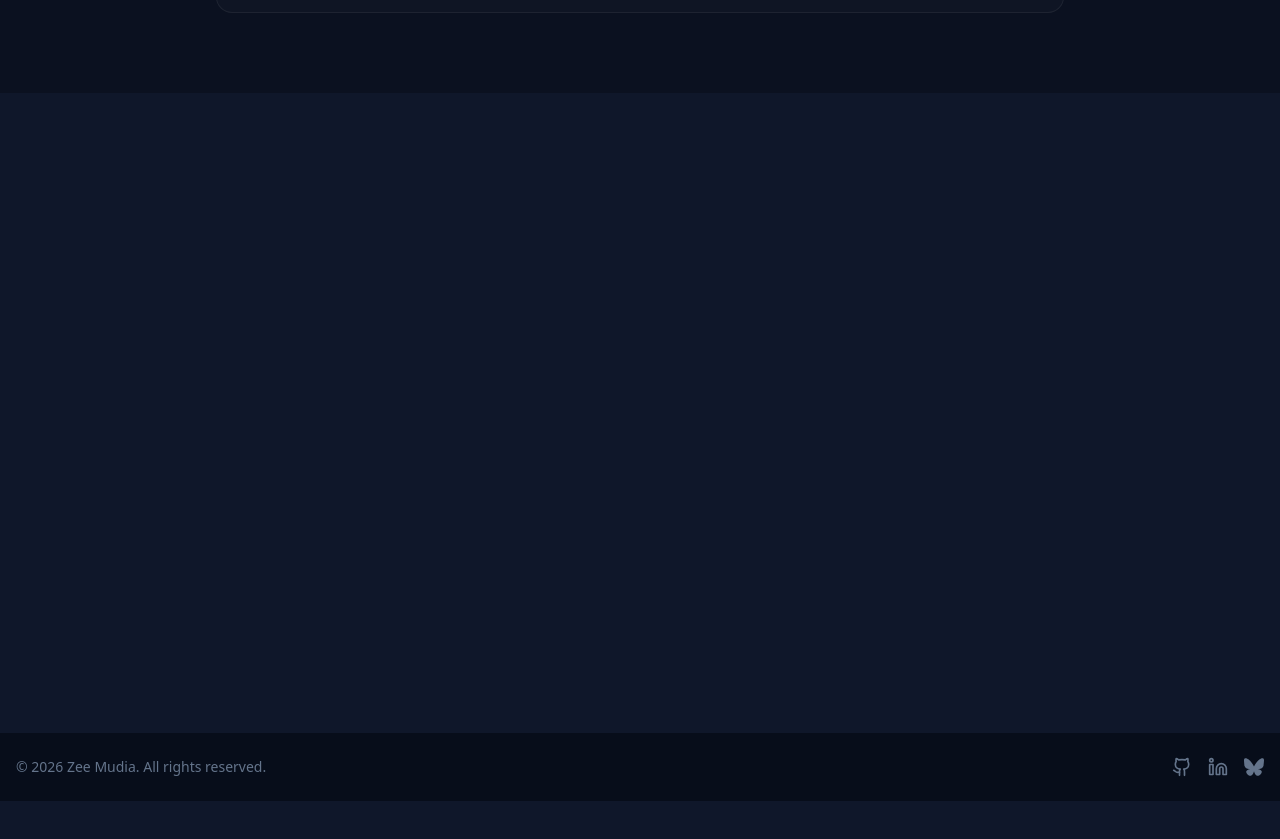
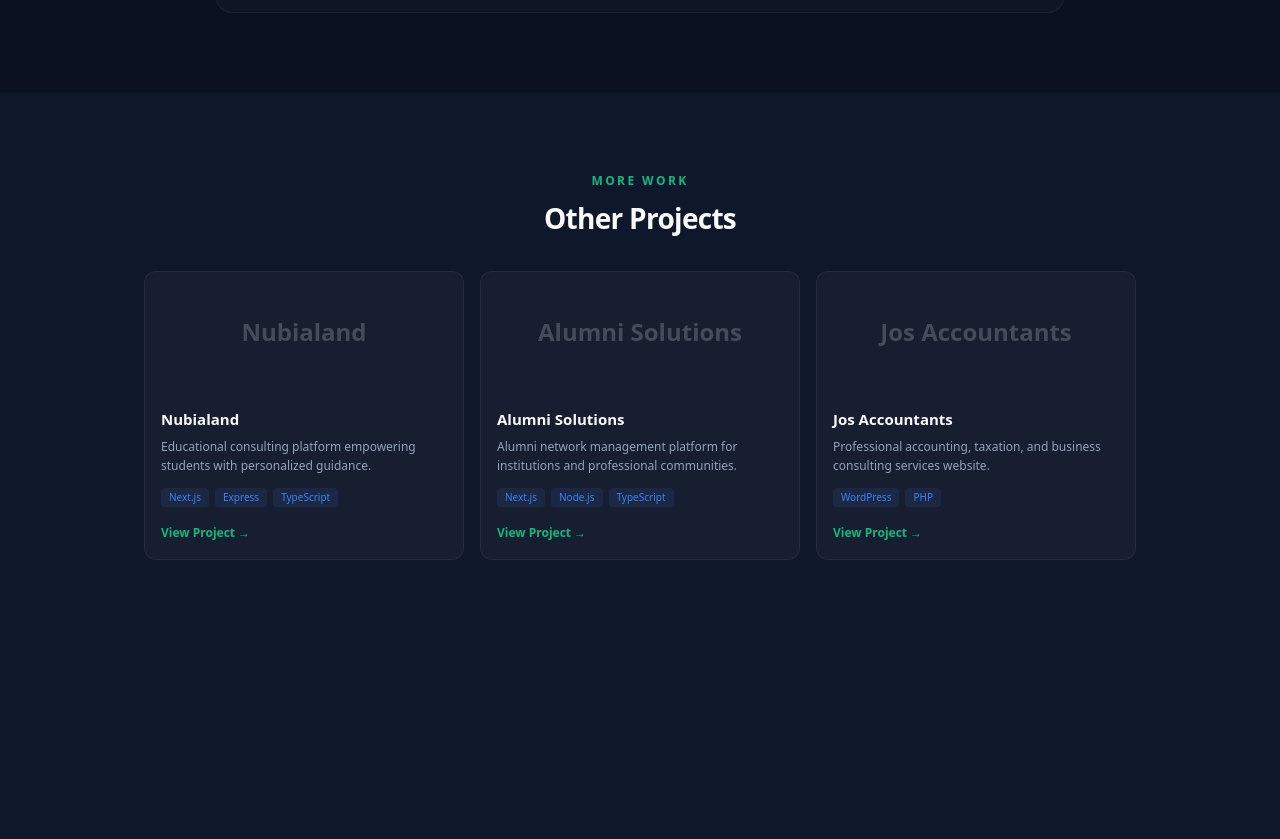
Before and after one commit to iosazee/zeemudia, a Next.js app: page / in a window 1280 px wide. Shown: the part 2631-3470 px from the top of the page. Before the commit the page ends 3432 px from the top, so only its background shows below. Built offline with nearby package versions, Linux system fonts and the light colour scheme; no server answers; what react-google-recaptcha-v3 would draw is missing.

Commit message:
feat: clean project grid with gradient headers

```diff
--- a/app/page.tsx
+++ b/app/page.tsx
@@ -11,8 +11,10 @@ export default function Home() {
     <main>
       <Hero />
       <Services />
-      <FeaturedProject />
-      <Projects />
+      <div id="work">
+        <FeaturedProject />
+        <Projects />
+      </div>
       <Testimonials />
       <FAQ />
       <Contact />
--- a/components/general/projects.tsx
+++ b/components/general/projects.tsx
@@ -1,3 +1,71 @@
+"use client";
+
+import { projects } from "@/lib/data/projects";
+import { motion } from "motion/react";
+
 export default function Projects() {
-  return <section className="py-20 bg-slate-900" />;
+  return (
+    <section className="py-20 bg-slate-900">
+      <motion.div
+        initial={{ opacity: 0, y: 20 }}
+        whileInView={{ opacity: 1, y: 0 }}
+        viewport={{ once: true, margin: "-100px" }}
+        transition={{ duration: 0.5, ease: "easeOut" }}
+        className="max-w-5xl mx-auto px-4"
+      >
+        <div className="text-center">
+          <p className="text-xs uppercase tracking-[0.2em] text-emerald-500 font-semibold mb-2">
+            More Work
+          </p>
+          <h2 className="text-[28px] font-extrabold tracking-tight text-slate-50">
+            Other Projects
+          </h2>
+        </div>
+
+        <div className="grid grid-cols-1 md:grid-cols-3 gap-4 mt-8">
+          {projects.map((project) => (
+            <div
+              key={project.title}
+              className="bg-white/[0.03] border border-white/[0.06] rounded-xl overflow-hidden group hover:scale-[1.02] hover:border-white/[0.12] transition-all duration-200"
+            >
+              <div
+                className={`h-[120px] bg-gradient-to-br ${project.gradient} flex items-center justify-center`}
+              >
+                <span className="text-2xl font-extrabold text-white/20">
+                  {project.title}
+                </span>
+              </div>
+
+              <div className="p-4">
+                <h3 className="text-[15px] font-bold text-slate-50 mb-1.5">
+                  {project.title}
+                </h3>
+                <p className="text-xs text-slate-400 leading-relaxed mb-3">
+                  {project.description}
+                </p>
+                <div className="flex flex-wrap gap-1.5 mb-3">
+                  {project.tags.map((tag) => (
+                    <span
+                      key={tag}
+                      className="px-2 py-0.5 bg-blue-500/10 rounded text-[10px] text-blue-500"
+                    >
+                      {tag}
+                    </span>
+                  ))}
+                </div>
+                <a
+                  href={project.link}
+                  target="_blank"
+                  rel="noopener noreferrer"
+                  className="text-xs text-emerald-500 font-semibold inline-flex items-center gap-1 group-hover:gap-2 transition-all"
+                >
+                  View Project →
+                </a>
+              </div>
+            </div>
+          ))}
+        </div>
+      </motion.div>
+    </section>
+  );
 }
--- a/lib/data/projects.ts
+++ b/lib/data/projects.ts
@@ -1,34 +1,23 @@
 export const projects = [
   {
-    id: 1,
-    title: "Nubialand - a next.js + express app",
-    des: "A dynamic educational consulting platform that empowers students with personalized guidance and expert support for their academic journey.",
-    img: "/p1.jpg",
-    iconLists: ["/react.svg", "/next.svg", "/express.svg", "/ts.svg"],
+    title: "Nubialand",
+    description: "Educational consulting platform empowering students with personalized guidance.",
+    tags: ["Next.js", "Express", "TypeScript"],
     link: "https://nubialand.com",
+    gradient: "from-[#1e3a5f] to-blue-600",
   },
   {
-    id: 2,
-    title: "Alumni Solutions - a next.js app",
-    des: "A comprehensive platform enabling institutions and organizations to effectively manage their alumni networks and professional communities.",
-    img: "/p2.jpg",
-    iconLists: ["/react.svg", "/next.svg", "/node.svg", "/ts.svg"],
+    title: "Alumni Solutions",
+    description: "Alumni network management platform for institutions and professional communities.",
+    tags: ["Next.js", "Node.js", "TypeScript"],
     link: "https://alumnisolutionsltd.com",
+    gradient: "from-slate-800 to-emerald-500",
   },
   {
-    id: 3,
-    title: "Jos Accountants - wordpress application",
-    des: "A professional financial services website offering comprehensive accounting, taxation, and business consulting services.",
-    img: "/p3.png",
-    iconLists: ["/wp.svg", "/php.svg"],
+    title: "Jos Accountants",
+    description: "Professional accounting, taxation, and business consulting services website.",
+    tags: ["WordPress", "PHP"],
     link: "https://josaccountants.co.uk",
-  },
-  {
-    id: 4,
-    title: "Orion - a react native app",
-    des: "A ride-sharing application that enables users to book rides and drivers to manage trip requests with real-time location tracking.",
-    img: "/p4.jpg",
-    iconLists: ["/react.svg", "/expo.svg", "/ts.svg"],
-    link: "https://github.com/iosazee/orion",
+    gradient: "from-slate-800 to-indigo-500",
   },
 ];
```
